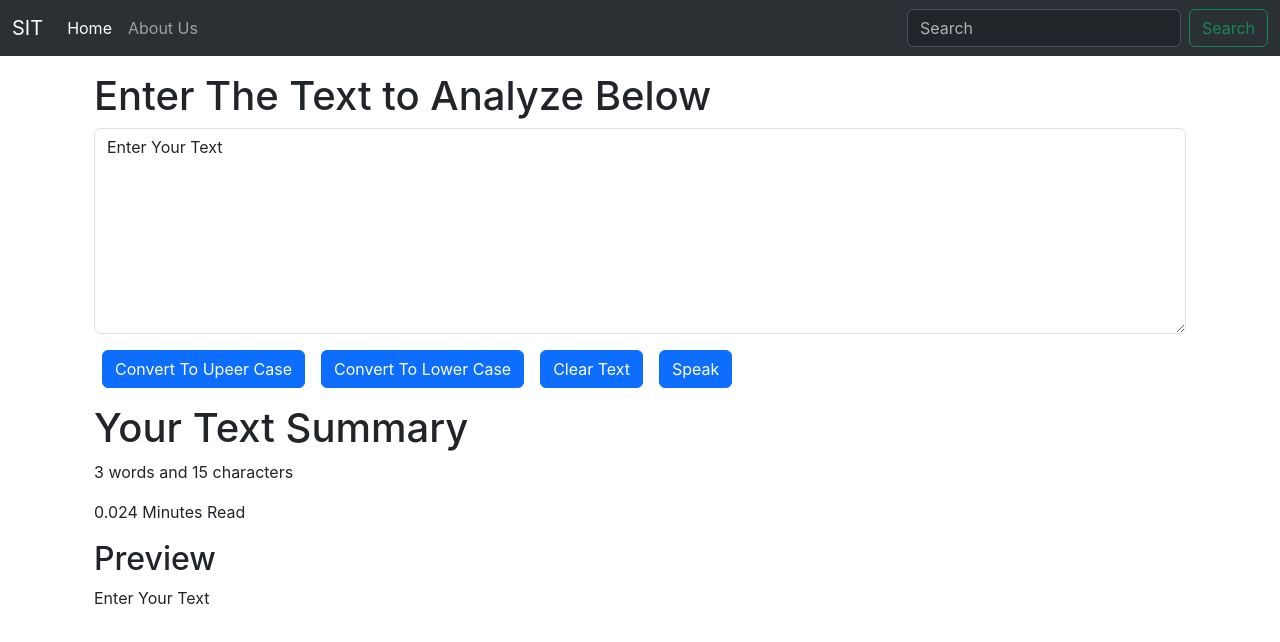
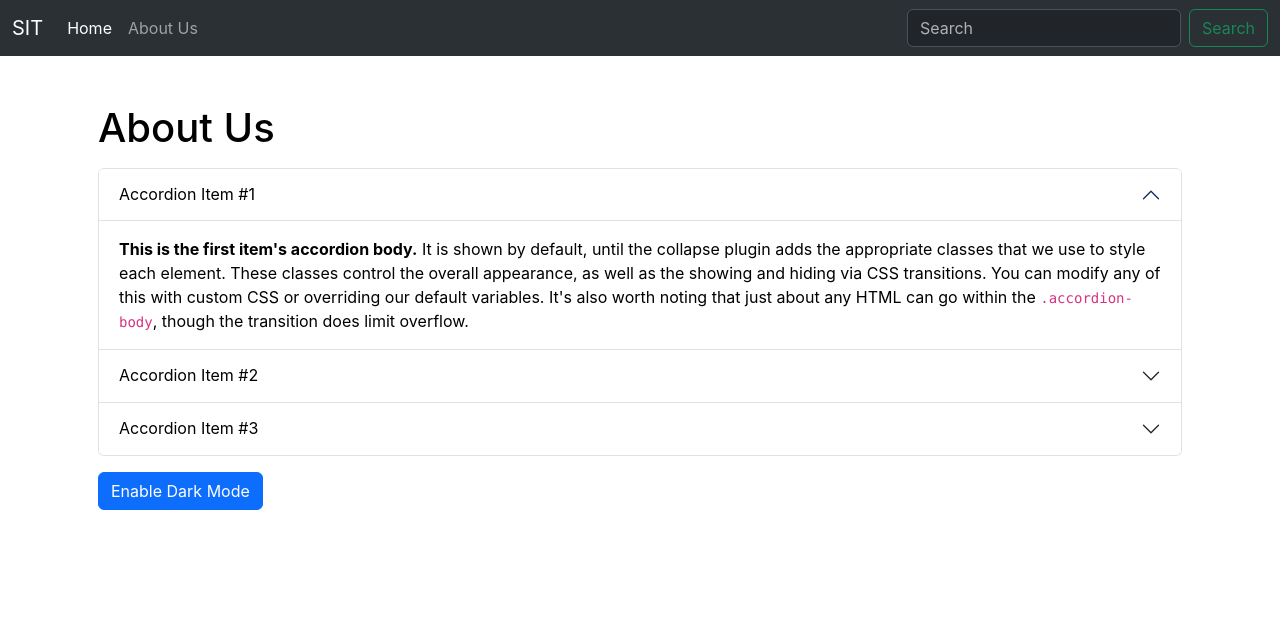
Before and after one commit to geniusinfotech/Reactapp-demo, a React (Create React App) app: page / in a window 1280 px wide. Shown: the top 642 px of the page. Built offline with nearby package versions, Linux system fonts and the light colour scheme.

Commit message:
imporve Textform add new btn And improve dark mode of about

```diff
--- a/src/App.js
+++ b/src/App.js
@@ -1,13 +1,15 @@
 import "./App.css";
-import Navbar from './components/Navbar.js'
-import TextForm from "./components/TextForm";
+import Navbar from './components/Navbar'
+import About from "./components/about";
+// import TextForm from "./components/TextForm";
 
 function App() {
   return (
     <>
       <Navbar title="SIT" aboutText="About Us" />
       <div className="container my-3">
-        <TextForm heading="Enter The Text to Analyze Below" />
+        {/* <TextForm heading="Enter The Text to Analyze Below" /> */}
+        <About />
       </div>
 
     </>
--- a/src/components/TextForm.js
+++ b/src/components/TextForm.js
@@ -5,7 +5,7 @@
 export default function TextForm(props) {
 
 
-    var [text, setText] = useState('Enter Your Text');
+    const [text, setText] = useState('Enter Your Text');
     // text = "new text"; //wrong why to change text
     // setText("new text"); //Correct why to change text
 
@@ -38,6 +38,17 @@
         setText(event.target.value);
     }
 
+    const handleCopy = () => {
+        var text = document.getElementById('myBox');
+        text.select();
+        navigator.clipboard.writeText(text.value);
+    }
+
+    const handleExtraSpace = () => {
+        let newText = text.split(/[ ]+/);
+        setText(newText.join(" "));
+    }
+
     return (
         <>
         <div className='container'>
@@ -49,6 +60,8 @@
             <button className="btn btn-primary mx-2" onClick={handleLoClick}>Convert To Lower Case</button>
             <button className="btn btn-primary mx-2" onClick={handleClearClick}>Clear Text</button>
             <button className="btn btn-primary mx-2" onClick={handleSpeak}>Speak</button>
+            <button className="btn btn-primary mx-2" onClick={handleCopy}>Copy Text</button>
+            <button className="btn btn-primary mx-2" onClick={handleExtraSpace}>Remove Extra Space</button>
 
         </div>
 
--- /dev/null
+++ b/src/components/about.js
@@ -0,0 +1,79 @@
+import React, { useState } from 'react'
+
+export default function About() {
+
+    const[myStyle, setmyStyle]=useState(
+        {
+            color: 'black',
+            backgroundColor:'white',
+        })
+
+    const [btntext, setBtnText]=useState("Enable Dark Mode")
+
+        const toggleStyle = () => {
+            if(myStyle.color === "black"){
+                setmyStyle({
+                    color: 'white ',
+                    backgroundColor:'black',
+                    borderRadius: "7px",
+                    border: "1px solid white"
+                })
+                setBtnText("Enable Light Mode")
+            }else{
+                setmyStyle({
+                    color : 'black',
+                    backgroundColor: "white"
+                })
+                setBtnText("Enable Dark Mode")
+
+            }
+        }
+
+    return (
+        <div className='contanier p-3' style={myStyle}>
+            <h1 className='my-3'>About Us</h1>
+            <div className="accordion" id="accordionExample">
+                <div className="accordion-item" style={myStyle}>
+                    <h2 className="accordion-header">
+                        <button className="accordion-button" type="button" data-bs-toggle="collapse" data-bs-target="#collapseOne" aria-expanded="true" aria-controls="collapseOne" style={myStyle}>
+                            Accordion Item #1
+                        </button>
+                    </h2>
+                    <div id="collapseOne" className="accordion-collapse collapse show" data-bs-parent="#accordionExample">
+                        <div className="accordion-body" style={myStyle}>
+                            <strong>This is the first item's accordion body.</strong> It is shown by default, until the collapse plugin adds the appropriate classes that we use to style each element. These classes control the overall appearance, as well as the showing and hiding via CSS transitions. You can modify any of this with custom CSS or overriding our default variables. It's also worth noting that just about any HTML can go within the <code>.accordion-body</code>, though the transition does limit overflow.
+                        </div>
+                    </div>
+                </div>
+                <div className="accordion-item">
+                    <h2 className="accordion-header">
+                        <button className="accordion-button collapsed" type="button" data-bs-toggle="collapse" data-bs-target="#collapseTwo" aria-expanded="false" aria-controls="collapseTwo" style={myStyle}>
+                            Accordion Item #2
+                        </button>
+                    </h2>
+                    <div id="collapseTwo" className="accordion-collapse collapse" data-bs-parent="#accordionExample">
+                        <div className="accordion-body" style={myStyle}>
+                            <strong>This is the second item's accordion body.</strong> It is hidden by default, until the collapse plugin adds the appropriate classes that we use to style each element. These classes control the overall appearance, as well as the showing and hiding via CSS transitions. You can modify any of this with custom CSS or overriding our default variables. It's also worth noting that just about any HTML can go within the <code>.accordion-body</code>, though the transition does limit overflow.
+                        </div>
+                    </div>
+                </div>
+                <div className="accordion-item">
+                    <h2 className="accordion-header">
+                        <button className="accordion-button collapsed" type="button" data-bs-toggle="collapse" data-bs-target="#collapseThree" aria-expanded="false" aria-controls="collapseThree" style={myStyle}>
+                            Accordion Item #3
+                        </button>
+                    </h2>
+                    <div id="collapseThree" className="accordion-collapse collapse" data-bs-parent="#accordionExample">
+                        <div className="accordion-body" style={myStyle}>
+                            <strong>This is the third item's accordion body.</strong> It is hidden by default, until the collapse plugin adds the appropriate classes that we use to style each element. These classes control the overall appearance, as well as the showing and hiding via CSS transitions. You can modify any of this with custom CSS or overriding our default variables. It's also worth noting that just about any HTML can go within the <code>.accordion-body</code>, though the transition does limit overflow.
+                        </div>
+                    </div>
+                </div>
+            </div>
+
+            <div className="my-3">
+            <button type="button" onClick={toggleStyle} className="btn btn-primary">{btntext}</button>
+            </div>
+        </div>
+    )
+}
```
